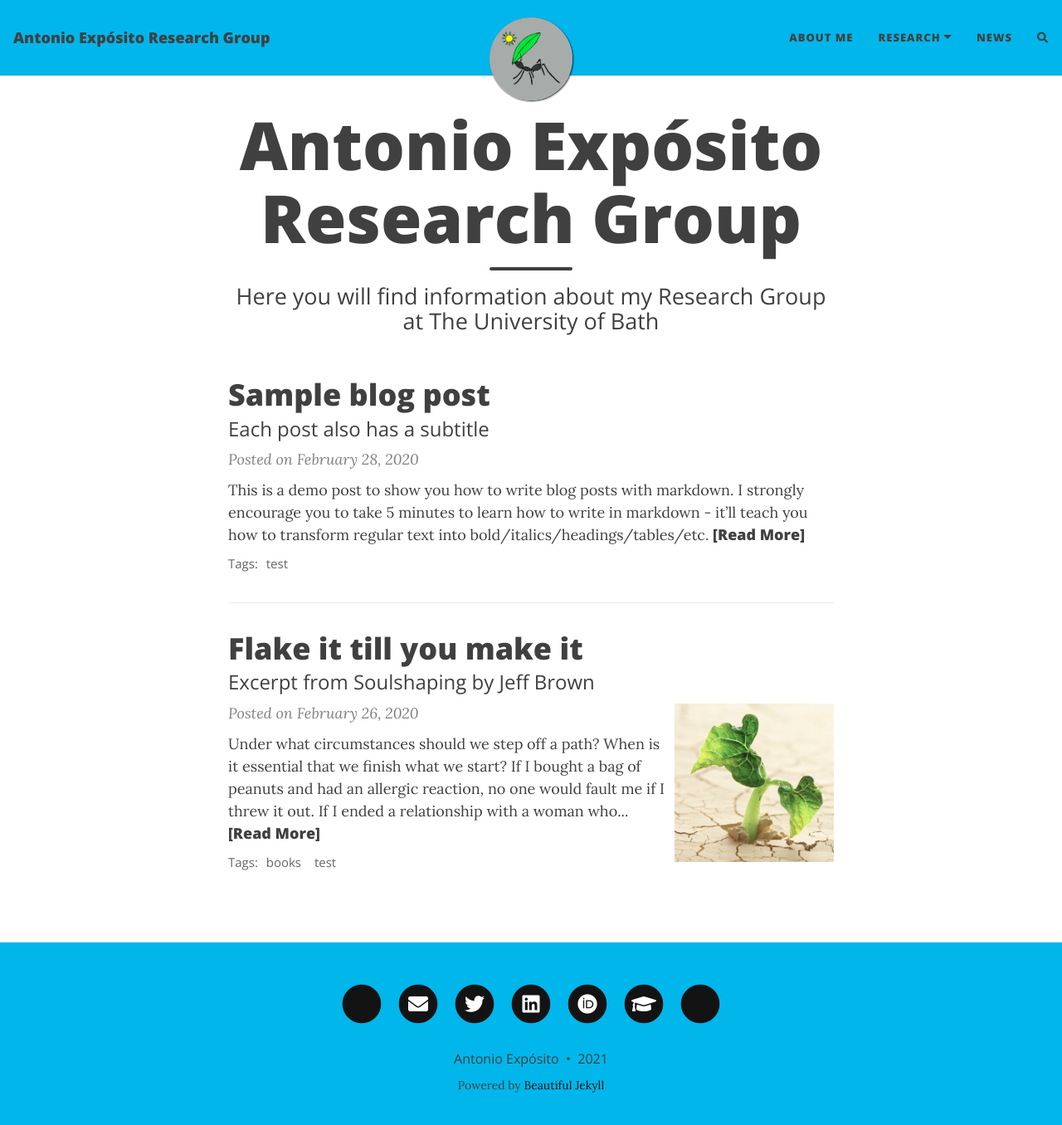
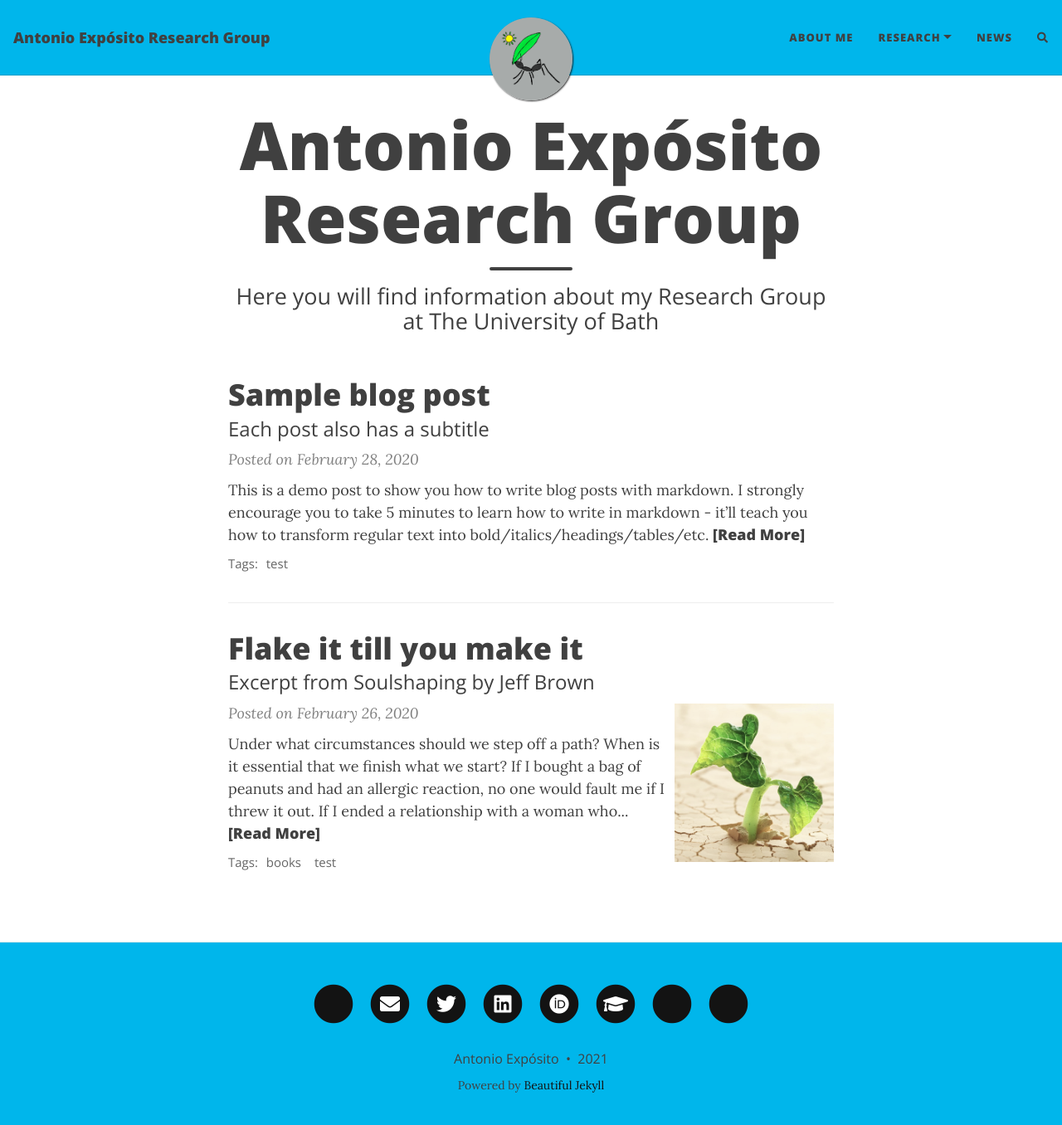
Before and after one commit to AntonioJExposito/AntonioJExposito.github.io, a Jekyll site: the page built from index.html, in a window 1280 px wide and 1369 px high. Shown: the top 1356 px of the window at 83% size. Built offline with Jekyll 4.4.1, drawn with Linux system fonts in a browser that asks for light colours; nearby versions of some CDN libraries; the list of posts is cut into pages by our own code; comment, search, counter and statistics services are not loaded.

Commit message:
Update social-networks-links.html

```diff
--- a/_includes/social-networks-links.html
+++ b/_includes/social-networks-links.html
@@ -276,12 +276,24 @@
   </li>
 {%- endif -%}
 
- {%- if site.social-network-links.scopus -%}
+{%- if site.social-network-links.scopus -%}
   <li class="list-inline-item">
     <a href="https://www.scopus.com/authid/{{ site.social-network-links.scopus }}" title="Scopus">
       <span class="fa-stack fa-lg" aria-hidden="true">
         <i class="fas fa-circle fa-stack-2x"></i>
         <i class="fa fa-scopus fa-stack-1x fa-inverse"></i>
+      </span>
+      <span class="sr-only">Scopus</span>
+    </a>
+  </li>
+{%- endif -%}
+
+{%- if site.social-network-links.research-gate -%}
+  <li class="list-inline-item">
+    <a href="https://www.researchgate.net/profile/{{ site.social-network-links.research-gate }}" title="Research Gate">
+      <span class="fa-stack fa-lg" aria-hidden="true">
+        <i class="fas fa-circle fa-stack-2x"></i>
+        <i class="fa fa-research-gate fa-stack-1x fa-inverse"></i>
       </span>
       <span class="sr-only">Scopus</span>
     </a>
```
